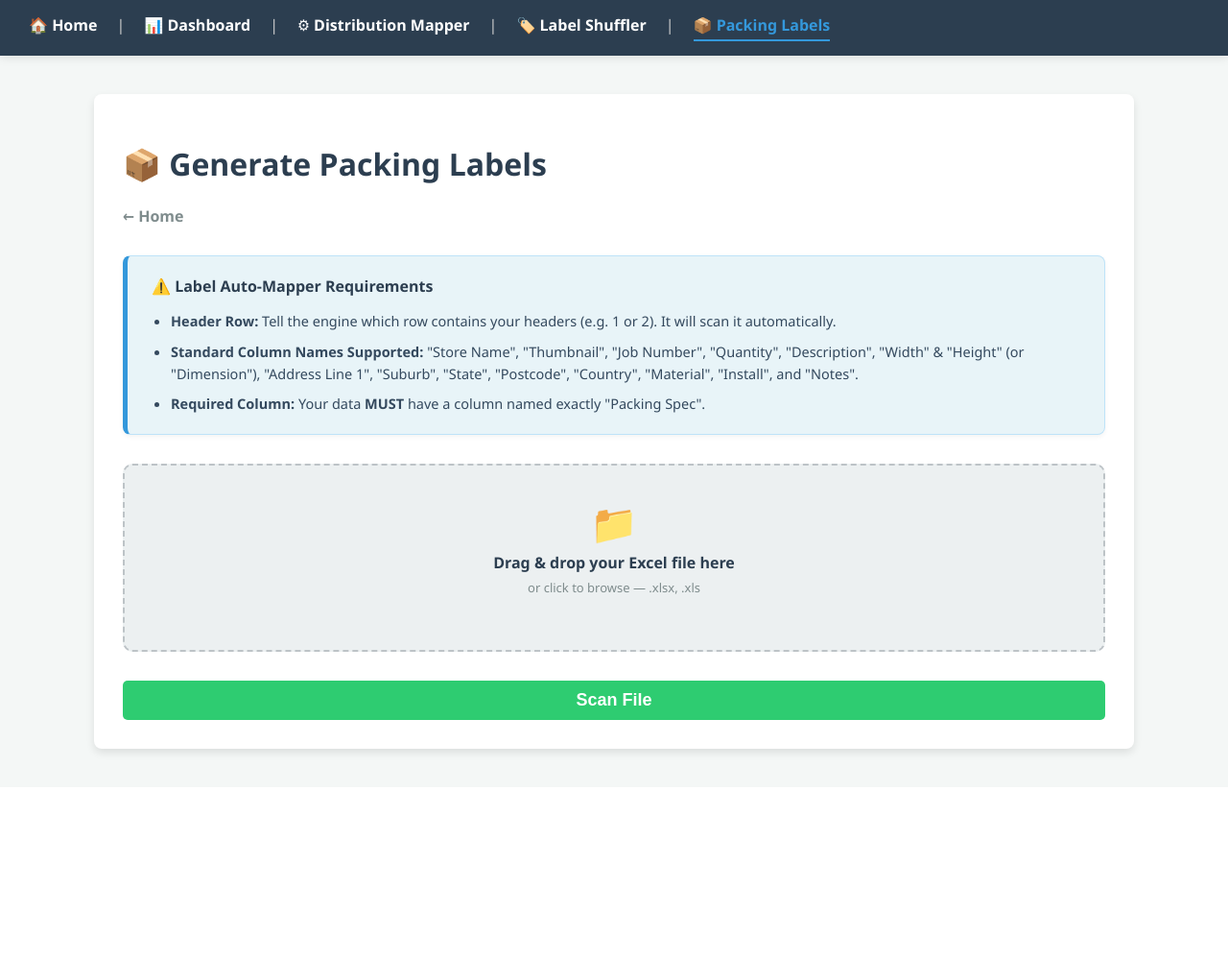
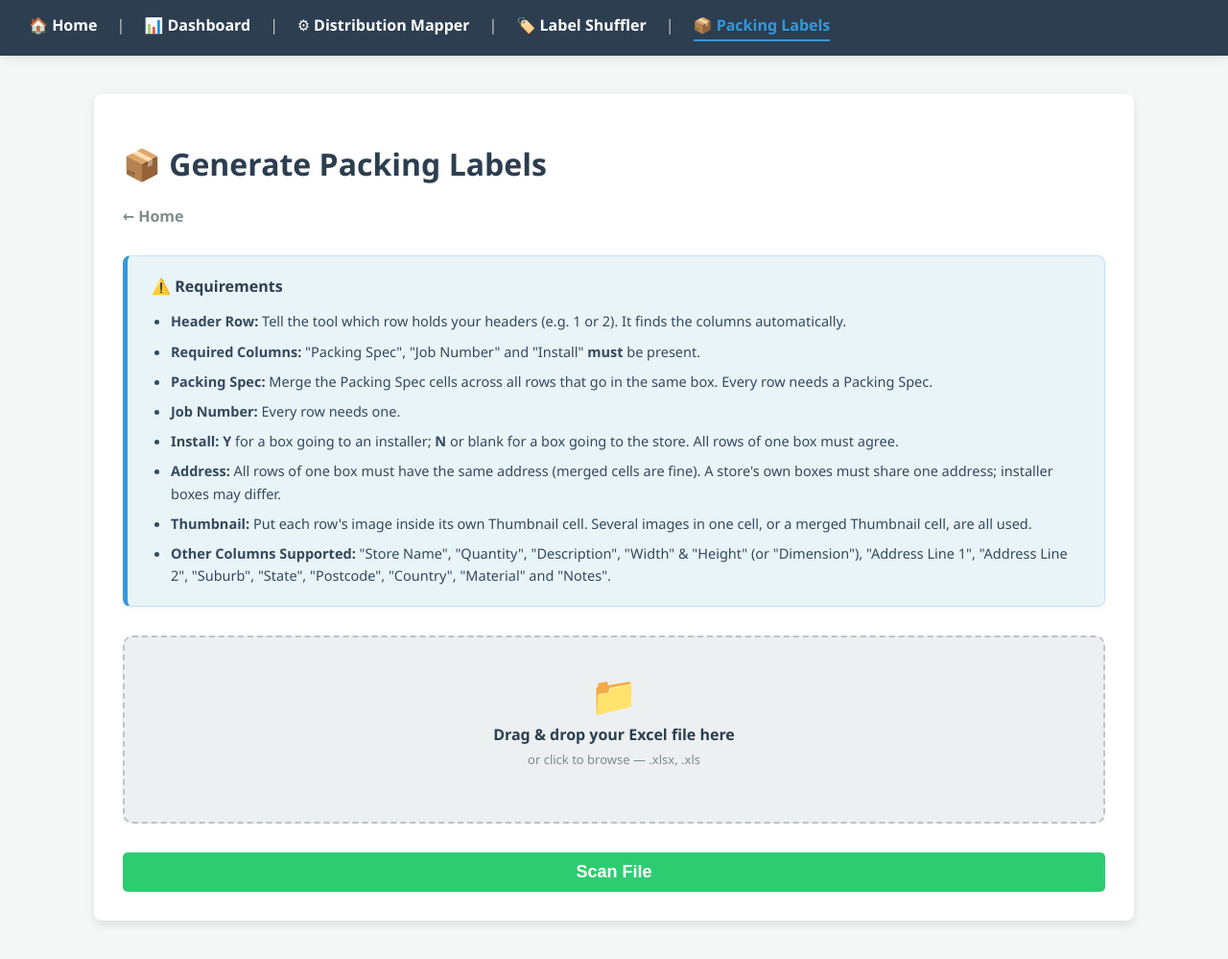
Before and after one commit to nesubat/Warehouse_app, a Flask app: page /packing-labels in a window 1280 px wide. Shown: the whole page at 96% size. Before the commit the page ends 790 px from the top, so only its background shows below. Run offline with Flask 3, Linux system fonts and the light colour scheme; some libraries are stand-ins or nearby versions.

Commit message:
install column is now required and requirments for spreadsheet updated for vertical distro label maker

```diff
--- a/packing_label_generator.py
+++ b/packing_label_generator.py
@@ -366,6 +366,8 @@ def parse_packing_data(excel_path, header_row, sheet_name=None):
         raise ValueError(f"Could not find a 'Packing Spec' column in Row {header_row}.")
     if 'job_no' not in cols:
         raise ValueError(f"Could not find a 'Job Number' column in Row {header_row}.")
+    if 'install' not in cols:
+        raise ValueError(f"Could not find an 'Install' column in Row {header_row}. Add one: Y for packs going to an installer, N or blank for the store.")
 
     def get_cell_info(row, col):
         for merged_range in ws.merged_cells.ranges:
--- a/templates/packing_labels.html
+++ b/templates/packing_labels.html
@@ -57,11 +57,16 @@
         <!-- STEP 1: FILE UPLOAD -->
         {% if not tabs and not generation_complete %}
         <div class="instructions-box pl-instructions">
-            <h4 class="instructions-title">⚠️ Label Auto-Mapper Requirements</h4>
+            <h4 class="instructions-title">⚠️ Requirements</h4>
             <ul class="instructions-list">
-                <li><strong>Header Row:</strong> Tell the engine which row contains your headers (e.g. 1 or 2). It will scan it automatically.</li>
-                <li><strong>Standard Column Names Supported:</strong> "Store Name", "Thumbnail", "Job Number", "Quantity", "Description", "Width" & "Height" (or "Dimension"), "Address Line 1", "Suburb", "State", "Postcode", "Country", "Material", "Install", and "Notes".</li>
-                <li><strong>Required Column:</strong> Your data <strong>MUST</strong> have a column named exactly "Packing Spec".</li>
+                <li><strong>Header Row:</strong> Tell the tool which row holds your headers (e.g. 1 or 2). It finds the columns automatically.</li>
+                <li><strong>Required Columns:</strong> "Packing Spec", "Job Number" and "Install" <strong>must</strong> be present.</li>
+                <li><strong>Packing Spec:</strong> Merge the Packing Spec cells across all rows that go in the same box. Every row needs a Packing Spec.</li>
+                <li><strong>Job Number:</strong> Every row needs one.</li>
+                <li><strong>Install:</strong> <strong>Y</strong> for a box going to an installer; <strong>N</strong> or blank for a box going to the store. All rows of one box must agree.</li>
+                <li><strong>Address:</strong> All rows of one box must have the same address (merged cells are fine). A store's own boxes must share one address; installer boxes may differ.</li>
+                <li><strong>Thumbnail:</strong> Put each row's image inside its own Thumbnail cell. Several images in one cell, or a merged Thumbnail cell, are all used.</li>
+                <li><strong>Other Columns Supported:</strong> "Store Name", "Quantity", "Description", "Width" &amp; "Height" (or "Dimension"), "Address Line 1", "Address Line 2", "Suburb", "State", "Postcode", "Country", "Material" and "Notes".</li>
             </ul>
         </div>
 
```
Also changed, not shown: docs/CODE_GUIDE.md (+4 -2 lines), README.md.
